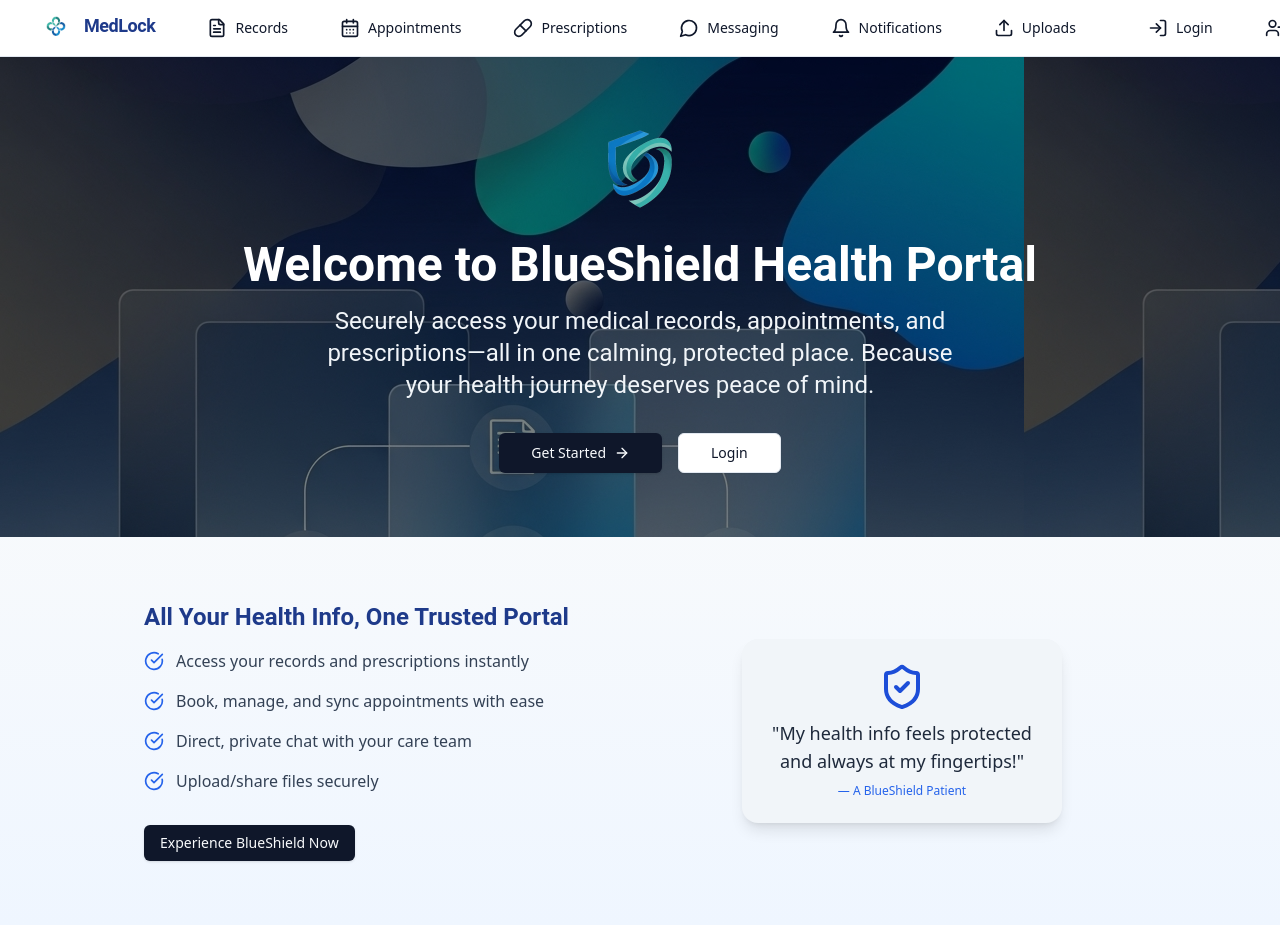
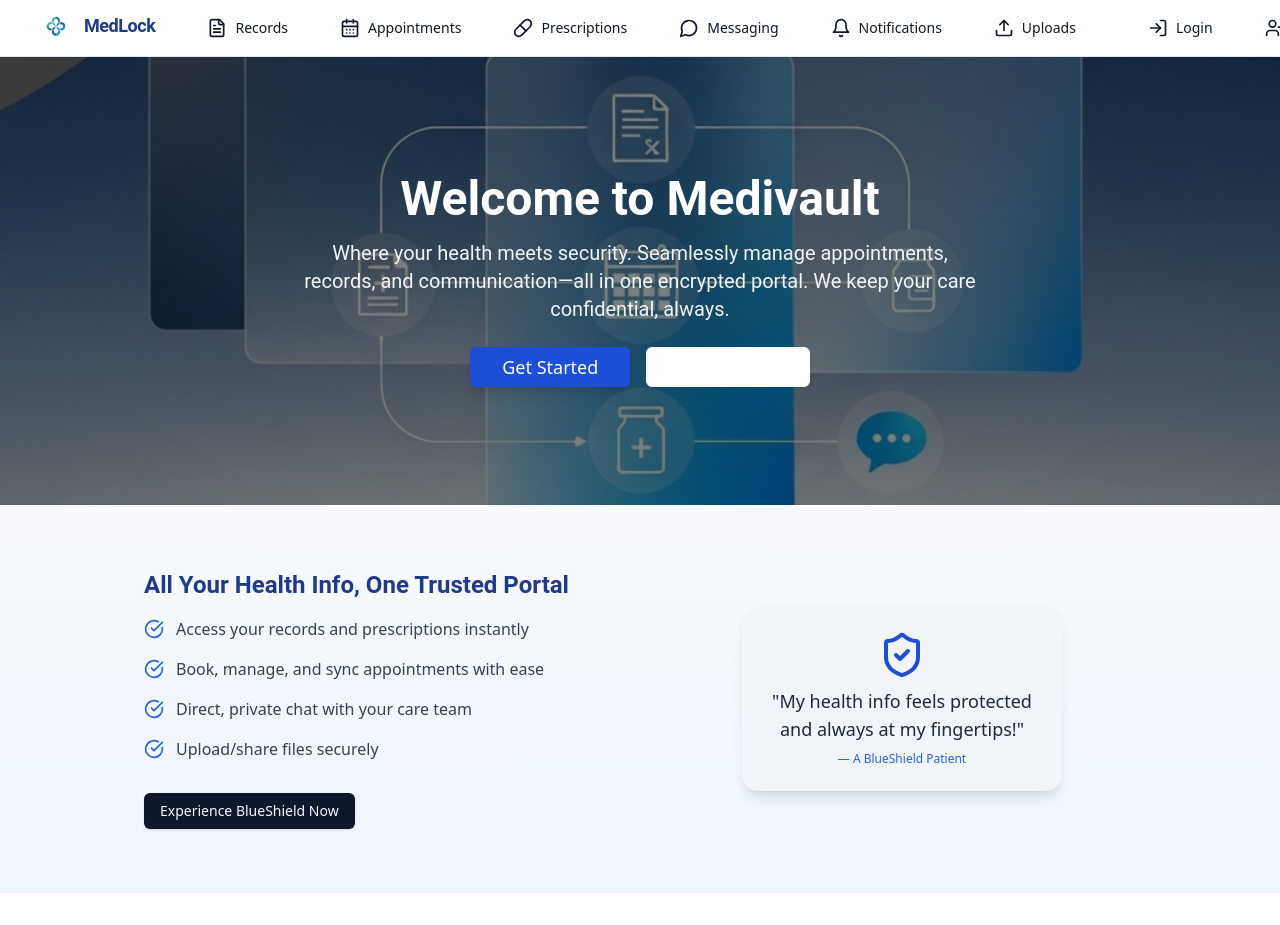
Before and after one commit to Collin-Test-Quome-Org/create-a-comprehensive-hipaa-compliant-patient-por-cd18fe36-f3c7a83c, a React (Vite) app in the folder frontend/: page / in a window 1280 px wide. Shown: the top 925 px of the page. After the commit the page ends 893 px from the top, so only its background shows below. Built offline with nearby package versions, Linux system fonts and the light colour scheme.

Commit message:
Add hero section and core mock data cards (MedicalRecordCard, AppointmentCard, PrescriptionCard) for UX scaffolding.

```diff
--- a/frontend/src/components/Hero.tsx
+++ b/frontend/src/components/Hero.tsx
@@ -1,42 +1,33 @@
 import { motion } from 'framer-motion';
 import { Button } from '@/components/ui/button';
-import { ArrowRight } from 'lucide-react';
 import { Link } from 'react-router-dom';
 
 export function Hero() {
   return (
-    <section
-      className="relative w-full h-[30rem] flex items-center justify-center overflow-hidden"
-      style={{ backgroundImage: "url('/branding/assets/hero-0.png')" }}
-    >
-      <div className="absolute inset-0 bg-black bg-opacity-50" />
+    <section className="relative w-full min-h-[28rem] flex items-center justify-center overflow-hidden">
+      <div
+        style={{backgroundImage: "url('/branding/assets/hero-0.png')"}}
+        className="absolute top-0 left-0 w-full h-full bg-cover bg-center z-0"
+      />
+      <div className="absolute top-0 left-0 w-full h-full bg-black bg-opacity-50 z-10" />
       <motion.div
-        className="relative z-10 flex flex-col items-center justify-center text-center px-4"
-        initial={{ opacity: 0, y: 40 }}
+        className="relative z-20 flex flex-col items-center justify-center text-center px-4"
+        initial={{ opacity: 0, y: 60 }}
         animate={{ opacity: 1, y: 0 }}
-        transition={{ duration: 0.8 }}
+        transition={{ duration: 0.8, ease: 'easeOut' }}
       >
-        <img src="/branding/assets/logo-1.png" className="w-24 h-24 mb-6" />
-        <h1
-          className="text-white text-4xl md:text-5xl font-bold leading-tight mb-4"
-          style={{ fontFamily: 'Roboto, sans-serif', fontWeight: 700 }}
-        >
-          Welcome to BlueShield Health Portal
+        <h1 className="text-white text-5xl font-bold mb-4 font-['Roboto']" style={{fontWeight: 700}}>
+          Welcome to Medivault
         </h1>
-        <p
-          className="text-slate-100 text-lg md:text-2xl mb-8 max-w-2xl"
-          style={{ fontFamily: 'Roboto, sans-serif', fontWeight: 400 }}
-        >
-          Securely access your medical records, appointments, and prescriptions—all in one calming, protected place. Because your health journey deserves peace of mind.
+        <p className="text-slate-100 text-xl mb-6 max-w-2xl font-['Roboto']" style={{fontWeight: 400}}>
+          Where your health meets security. Seamlessly manage appointments, records, and communication—all in one encrypted portal. We keep your care confidential, always.
         </p>
         <div className="flex gap-4">
-          <Button id="cta-get-started" size="lg" asChild>
-            <Link to="/signup" className="flex items-center gap-2">
-              Get Started <ArrowRight className="w-4 h-4" />
-            </Link>
+          <Button asChild id="get-started-cta" size="lg" className="bg-blue-700 hover:bg-blue-800 text-white text-lg shadow-lg">
+            <Link to="/signup">Get Started</Link>
           </Button>
-          <Button id="cta-login" variant="outline" size="lg" asChild>
-            <Link to="/login">Login</Link>
+          <Button asChild id="learn-more-cta" variant="outline" size="lg" className="text-lg border-white text-white hover:bg-blue-700/10">
+            <Link to="/about">Learn More</Link>
           </Button>
         </div>
       </motion.div>
--- /dev/null
+++ b/frontend/src/components/MockAppointmentCard.tsx
@@ -0,0 +1,25 @@
+import { Card, CardContent, CardHeader, CardTitle } from '@/components/ui/card';
+import { CalendarClock } from 'lucide-react';
+import { motion } from 'framer-motion';
+
+export function MockAppointmentCard({ appointment }: { appointment: any }) {
+  return (
+    <motion.div
+      whileHover={{ scale: 1.03 }}
+      whileTap={{ scale: 0.97 }}
+      className="w-full"
+    >
+      <Card className="border-blue-100 shadow-md w-full">
+        <CardHeader className="flex flex-row items-center gap-2 pb-2">
+          <CalendarClock className="text-blue-700" size={24} />
+          <CardTitle className="text-lg font-semibold">{appointment.provider}</CardTitle>
+        </CardHeader>
+        <CardContent className="text-slate-600 text-sm">
+          <div className="mb-2">{appointment.date} at {appointment.time}</div>
+          <div className="mb-1">Location: {appointment.location}</div>
+          <div>Type: {appointment.type}</div>
+        </CardContent>
+      </Card>
+    </motion.div>
+  );
+}
--- /dev/null
+++ b/frontend/src/components/MockMedicalRecordCard.tsx
@@ -0,0 +1,25 @@
+import { Card, CardContent, CardHeader, CardTitle } from '@/components/ui/card';
+import { FileText } from 'lucide-react';
+import { motion } from 'framer-motion';
+
+export function MockMedicalRecordCard({ record }: { record: any }) {
+  return (
+    <motion.div
+      whileHover={{ scale: 1.03 }}
+      whileTap={{ scale: 0.97 }}
+      className="w-full"
+    >
+      <Card className="shadow-md w-full border-blue-100">
+        <CardHeader className="flex flex-row items-center gap-2 pb-2">
+          <FileText className="text-blue-700" size={24} />
+          <CardTitle className="text-lg font-semibold">{record.title}</CardTitle>
+        </CardHeader>
+        <CardContent className="text-slate-600 text-sm">
+          <div className="mb-2">Date: <span className="text-slate-900 font-medium">{record.date}</span></div>
+          <div className="mb-1">Type: {record.type}</div>
+          <div>{record.summary}</div>
+        </CardContent>
+      </Card>
+    </motion.div>
+  );
+}
--- /dev/null
+++ b/frontend/src/components/MockPrescriptionCard.tsx
@@ -0,0 +1,26 @@
+import { Card, CardContent, CardHeader, CardTitle } from '@/components/ui/card';
+import { Pill } from 'lucide-react';
+import { motion } from 'framer-motion';
+
+export function MockPrescriptionCard({ prescription }: { prescription: any }) {
+  return (
+    <motion.div
+      whileHover={{ scale: 1.03 }}
+      whileTap={{ scale: 0.97 }}
+      className="w-full"
+    >
+      <Card className="border-blue-100 shadow-md w-full">
+        <CardHeader className="flex flex-row items-center gap-2 pb-2">
+          <Pill className="text-blue-700" size={24} />
+          <CardTitle className="text-lg font-semibold">{prescription.medication}</CardTitle>
+        </CardHeader>
+        <CardContent className="text-slate-600 text-sm">
+          <div className="mb-1">Prescribed by: {prescription.provider}</div>
+          <div className="mb-1">Dosage: {prescription.dosage}</div>
+          <div className="mb-1">Frequency: {prescription.frequency}</div>
+          <div>Refills: {prescription.refills}</div>
+        </CardContent>
+      </Card>
+    </motion.div>
+  );
+}
```
